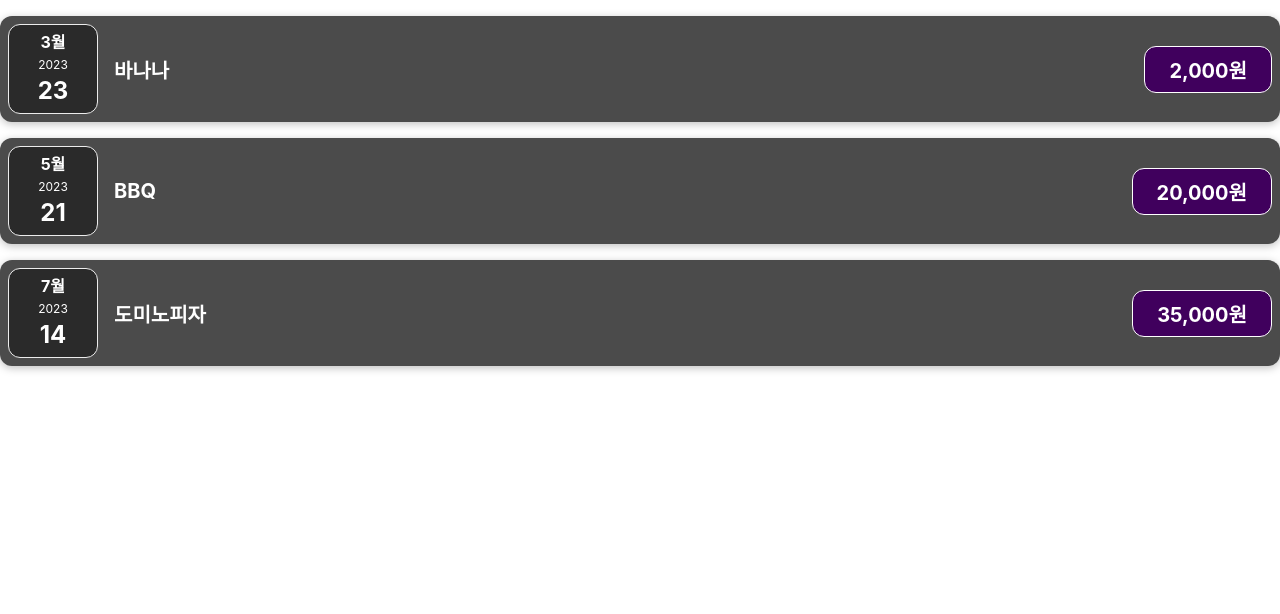
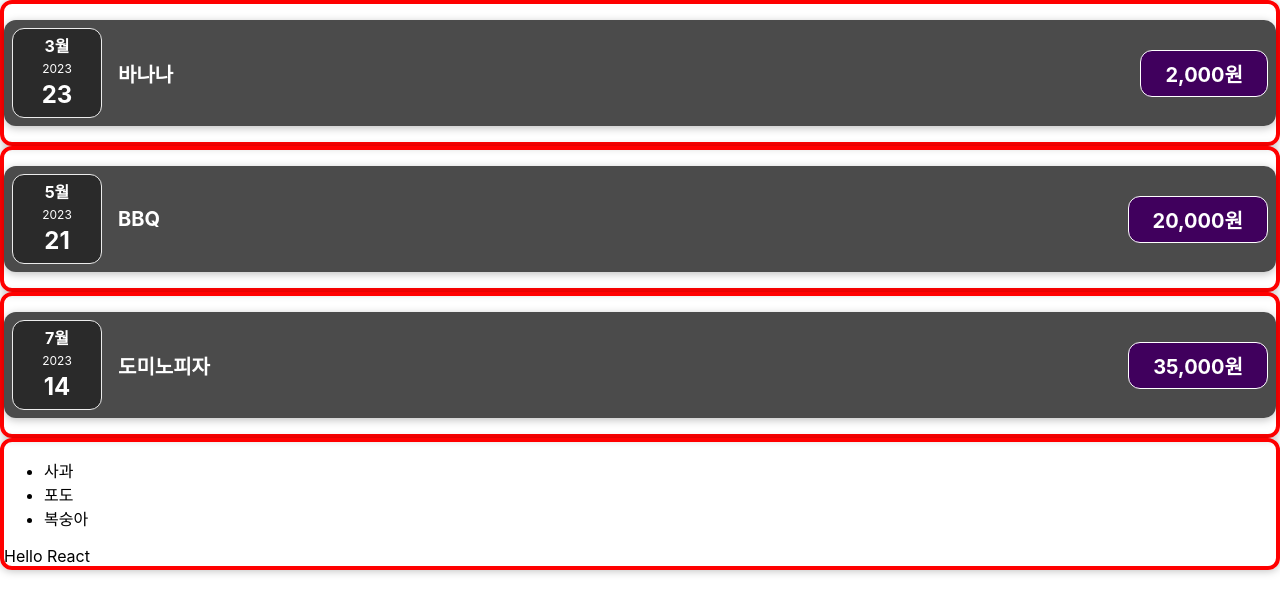
Before and after one commit to JuHo99/React-study202308, a React (Create React App) app: page / in a window 1280 px wide. Shown: the top 614 px of the page. Built offline with nearby package versions, Linux system fonts and the light colour scheme.

Commit message:
props children 학습

```diff
--- a/src/App.js
+++ b/src/App.js
@@ -1,6 +1,6 @@
 import React from 'react';
-import ExpenseItem from './components/ExpenseItem';
 import ExpenseList from './components/ExpenseList';
+import Hello from './Hello';
 
 const App = () => {
 
@@ -24,7 +24,16 @@
 
 
   return (
+    <>
     <ExpenseList items={expenses}/>
+    <Hello>
+      <ul>
+        <li>사과</li>
+        <li>포도</li>
+        <li>복숭아</li>
+      </ul>
+    </Hello>
+    </>
   );
 }
 
--- a/src/Hello.js
+++ b/src/Hello.js
@@ -1,8 +1,16 @@
 import React from 'react'
+import Card from './components/UI/Card';
 
-const Hello = () => {
+const Hello = (props) => {
+  console.log('Hello Component');
+  console.log(props);
   return (
-    <div>Hello React</div>
+    <Card className='hello'>
+      <div>
+        {props.children}
+        Hello React
+      </div>
+    </Card>
   )
 }
 
--- a/src/components/ExpenseItem.js
+++ b/src/components/ExpenseItem.js
@@ -2,8 +2,9 @@
 // css 로딩
 import './ExpenseItem.css';
 import ExpenseDate from './ExpenseDate';
+import Card from './UI/Card';
 
-const ExpenseItem = ({title,price,date}) => {
+const ExpenseItem = ({ title, price, date }) => {
 
   // 1자리 숫자를 2자리수로 변환하는 함수
   const make2digit = (text) => {
@@ -25,13 +26,15 @@
   const formattedPrice = new Intl.NumberFormat('ko-KR').format(price);
 
   return (
-    <div className="expense-item">
-      <ExpenseDate date={date}/>
-      <div className="expense-item__description">
-        <h2>{title}</h2>
-        <div className="expense-item__price">{formattedPrice}원</div>
+    <Card className='circle'>
+      <div className="expense-item">
+        <ExpenseDate date={date} />
+        <div className="expense-item__description">
+          <h2>{title}</h2>
+          <div className="expense-item__price">{formattedPrice}원</div>
+        </div>
       </div>
-    </div>
+    </Card>
   );
 };
 
--- a/src/components/ExpenseList.js
+++ b/src/components/ExpenseList.js
@@ -4,7 +4,7 @@
 
 const ExpenseList = ({items}) => {
     return (
-        <div classNaem="expenses">
+        <div classNaem="card expenses">
             <ExpenseItem
                 title={items[0].title}
                 price={items[0].price}
--- /dev/null
+++ b/src/components/UI/Card.css
@@ -0,0 +1,5 @@
+.card {
+    border-radius: 12px;
+    box-shadow: 0 1px 8px rgba(0, 0, 0, 0.25);
+    border: 4px solid red;
+  }
--- /dev/null
+++ b/src/components/UI/Card.js
@@ -0,0 +1,13 @@
+import React from 'react'
+import './Card.css'
+
+const Card = ({children,className}) => {
+    const madeClass = 'card ' + className;
+  return (
+    <div className={madeClass}>
+        {children}
+    </div>
+  )
+}
+
+export default Card
```
